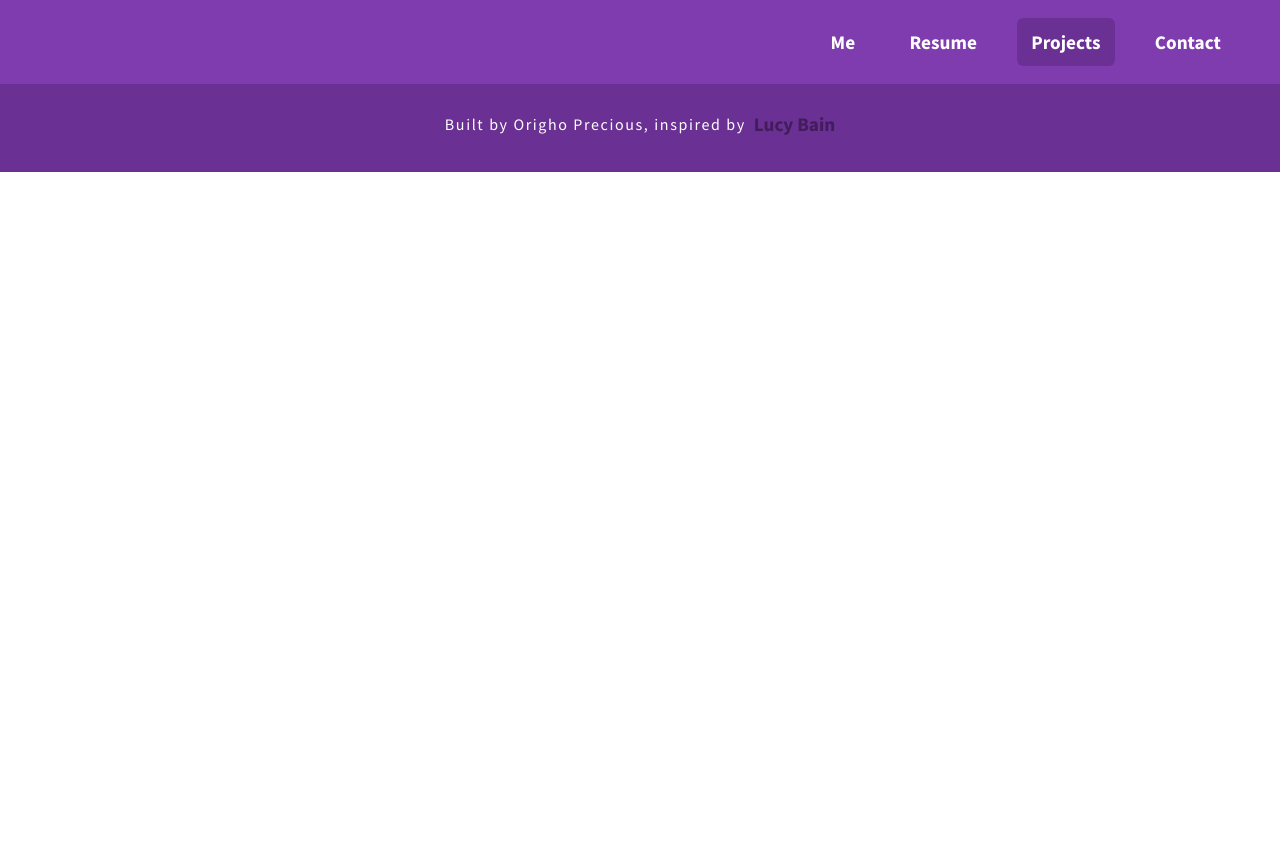
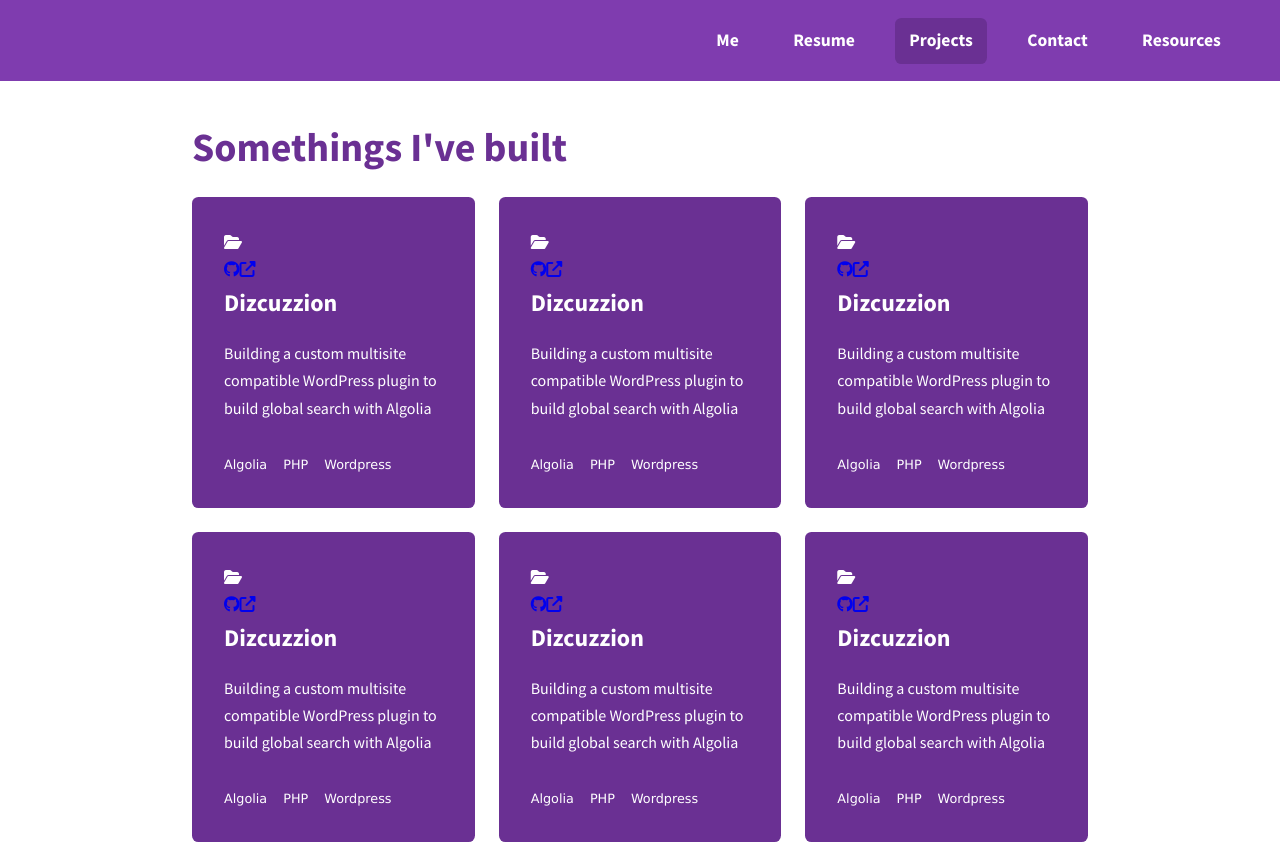
Before and after one commit to Origho-precious/my-portfolio, a React (Create React App) app: page /projects in a window 1280 px wide. Shown: the top 844 px of the page. Before the commit the page ends 800 px from the top, so only its background shows below. Built offline with nearby package versions, Linux system fonts and the light colour scheme.

Commit message:
styling project component

```diff
--- a/src/App.js
+++ b/src/App.js
@@ -5,6 +5,7 @@
 import Footer from './components/footer';
 import Homepage from './pages/home';
 import Resume from './pages/resume';
+import Projects from './pages/projects';
 
 const App = () => {
   return (
@@ -13,6 +14,7 @@
       <Switch>
         <Route path='/' exact component={Homepage} />
         <Route path='/resume' exact component={Resume} />
+        <Route path='/projects' exact component={Projects} />
       </Switch>
       <Footer/>
     </div>
--- a/src/components/footer/footer.module.scss
+++ b/src/components/footer/footer.module.scss
@@ -13,7 +13,7 @@
     }
     & a{
         color: #421d5c;
-        font-size: 1.2rem;
+        font-size: 1.1rem;
         font-weight: 700;
         margin-left: 0.5rem;
 
--- a/src/components/footer/index.jsx
+++ b/src/components/footer/index.jsx
@@ -11,6 +11,13 @@
           rel="noopener noreferrer"
         >
           Lucy Bain
+        </a> &nbsp; and
+        <a
+          href="https://brittanychiang.com/"
+          target="_blank"
+          rel="noopener noreferrer"
+        >
+          Brittany Chiang
         </a>
       </div>
     );
--- a/src/components/navbar/index.jsx
+++ b/src/components/navbar/index.jsx
@@ -9,6 +9,7 @@
             <NavLink activeClassName={styles.active} exact to='/resume'>Resume</NavLink>
             <NavLink activeClassName={styles.active} exact to='/projects'>Projects</NavLink>
             <NavLink activeClassName={styles.active} exact to='/contact'>Contact</NavLink>
+            <NavLink activeClassName={styles.active} exact to='/resources'>Resources</NavLink>
         </div>
     );
 }
--- a/src/components/navbar/navbar.module.scss
+++ b/src/components/navbar/navbar.module.scss
@@ -9,7 +9,7 @@
     & a {
         display: block;
         color: #FFF;
-        font-size: 1.2rem;
+        font-size: 1.1rem;
         font-weight: 700;
         padding: 0.5rem 0.9rem;
         border-radius: 0.4rem;
--- /dev/null
+++ b/src/components/project/index.jsx
@@ -0,0 +1,33 @@
+import React from 'react';
+import styles from './project.module.scss';
+
+const Project = ({ title, repoUrl, siteUrl, stack, children }) => {
+  return (
+    <div className={styles.Project}>
+      <header className={styles.flexbox}>
+        <i className="fas fa-folder-open"></i>
+        <div>
+          <a href={repoUrl} target="_blank" rel="noopener noreferrer">
+            <i className="fab fa-github"></i>
+          </a>
+          <a href={siteUrl} target="_blank" rel="noopener noreferrer">
+            <i className="fas fa-external-link-alt"></i>
+          </a>
+        </div>
+      </header>
+      <h2>{title}</h2>
+      <p>
+        {children}
+      </p>
+      <footer>
+        {
+          stack.map((tech, id) => {
+            return <p key={id}>{tech}</p>
+          })
+        }
+      </footer>
+    </div>
+  );
+};
+
+export default Project;
--- /dev/null
+++ b/src/components/project/project.module.scss
@@ -0,0 +1,32 @@
+.Project{
+    background: #6A3093;
+    color: #FFF;
+    padding: 2rem;
+    border-radius: 0.4rem;
+    height: max-content;
+    transition: all 0.5s;
+
+    &:hover{
+        margin-top: -0.5rem;
+    }
+
+    & h2{
+        margin-bottom: 1rem;
+    }
+
+    & p{
+        font-size: 1rem;
+    }
+
+    & footer{
+        display: flex;
+        align-items: center;
+        margin-top: 2rem;
+
+        & p{
+            font-family: Verdana, Geneva, Tahoma, sans-serif;
+            font-size: 0.8rem;
+            margin-right: 1rem;
+        }
+    }
+}
--- a/src/index.css
+++ b/src/index.css
@@ -16,5 +16,5 @@
 }
 
 p{
-  font-size: 1.35rem;
+  font-size: 1.2rem;
 }
--- /dev/null
+++ b/src/pages/projects/index.jsx
@@ -0,0 +1,39 @@
+import React from 'react';
+import styles from './projects.module.scss';
+import Project from '../../components/project';
+
+const Projectspage = () => {
+    return (
+      <div className={styles.Projects}>
+        <h1>Somethings I've built</h1>
+        <section>
+            <Project title='Dizcuzzion' repoUrl="https://" siteUrl="https://" stack={['Algolia', 'PHP', 'Wordpress']}>
+                Building a custom multisite compatible WordPress plugin to build
+                global search with Algolia
+            </Project>
+            <Project title='Dizcuzzion' repoUrl="https://" siteUrl="https://" stack={['Algolia', 'PHP', 'Wordpress']}>
+                Building a custom multisite compatible WordPress plugin to build
+                global search with Algolia
+            </Project>
+            <Project title='Dizcuzzion' repoUrl="https://" siteUrl="https://" stack={['Algolia', 'PHP', 'Wordpress']}>
+                Building a custom multisite compatible WordPress plugin to build
+                global search with Algolia
+            </Project>
+            <Project title='Dizcuzzion' repoUrl="https://" siteUrl="https://" stack={['Algolia', 'PHP', 'Wordpress']}>
+                Building a custom multisite compatible WordPress plugin to build
+                global search with Algolia
+            </Project>
+            <Project title='Dizcuzzion' repoUrl="https://" siteUrl="https://" stack={['Algolia', 'PHP', 'Wordpress']}>
+                Building a custom multisite compatible WordPress plugin to build
+                global search with Algolia
+            </Project>
+            <Project title='Dizcuzzion' repoUrl="https://" siteUrl="https://" stack={['Algolia', 'PHP', 'Wordpress']}>
+                Building a custom multisite compatible WordPress plugin to build
+                global search with Algolia
+            </Project>
+        </section>
+      </div>
+    );
+}
+
+export default Projectspage;
--- /dev/null
+++ b/src/pages/projects/projects.module.scss
@@ -0,0 +1,16 @@
+.Projects{
+    max-width: 70%;
+    margin: 2rem auto;
+
+    & h1{
+        color: #6a3093;
+        font-size: 2.5rem;
+        margin-bottom: 1rem;
+    }
+
+    & > section{
+        display: grid;
+        grid-template-columns: repeat(3, 1fr);
+        grid-gap: 1.5rem;
+    }
+}
```
